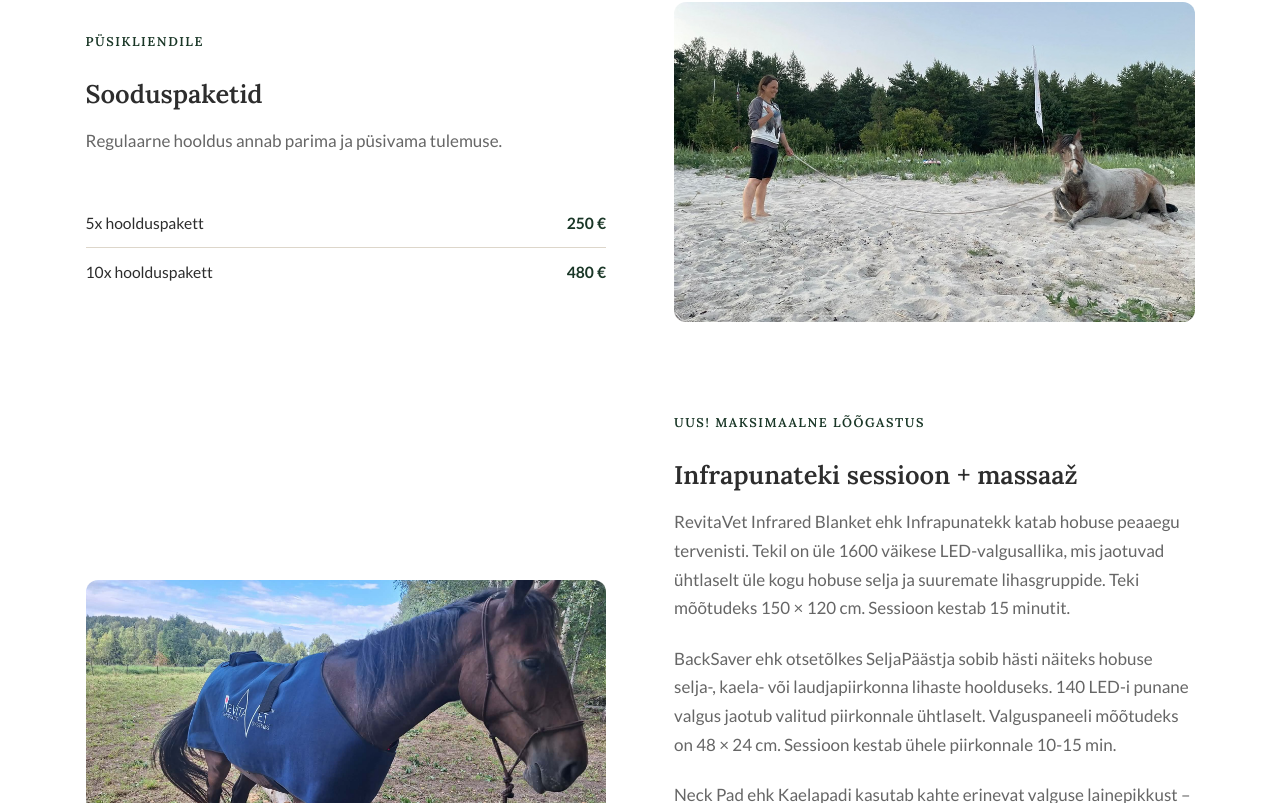
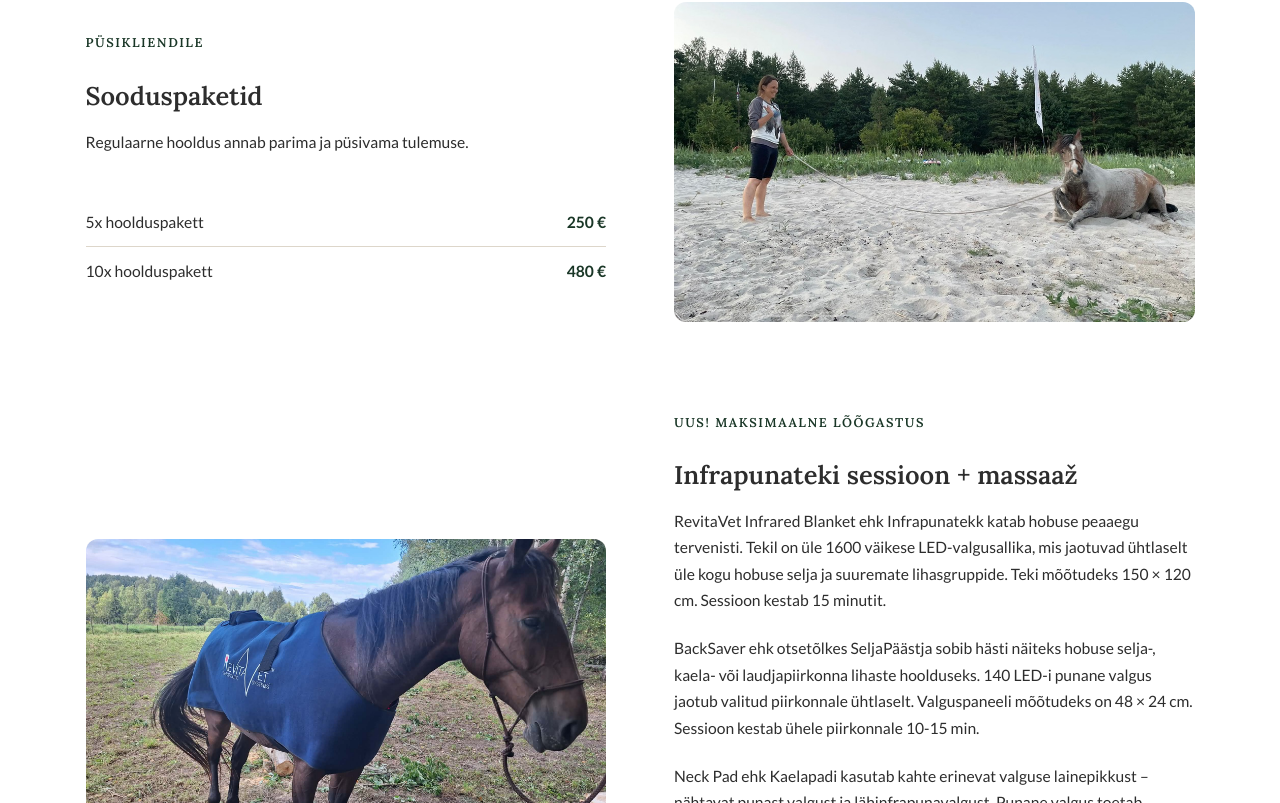
Before and after one commit to anneskomagi-coder/rahuloom, a React (Vite) app: page /teenused in a window 1280 px wide. Shown: the part 917-1720 px from the top of the page. Built offline with nearby package versions, Linux system fonts and the light colour scheme.

Commit message:
font change

```diff
--- a/src/pages/Teenused/Teenused.module.css
+++ b/src/pages/Teenused/Teenused.module.css
@@ -41,9 +41,11 @@
 }
 
 .serviceBlockText h3 { font-size: 1.5rem; margin: 0.75rem 0 1rem; }
-.serviceBlockText p { margin-bottom: 1.25rem; }
+.serviceBlockText p { font-size: 0.92rem; color: var(--charcoal); margin-bottom: 1.25rem; }
 
 .serviceDetail {
+  font-size: 0.92rem;
+  color: var(--charcoal);
   margin-bottom: 1.25rem;
 }
 
```
